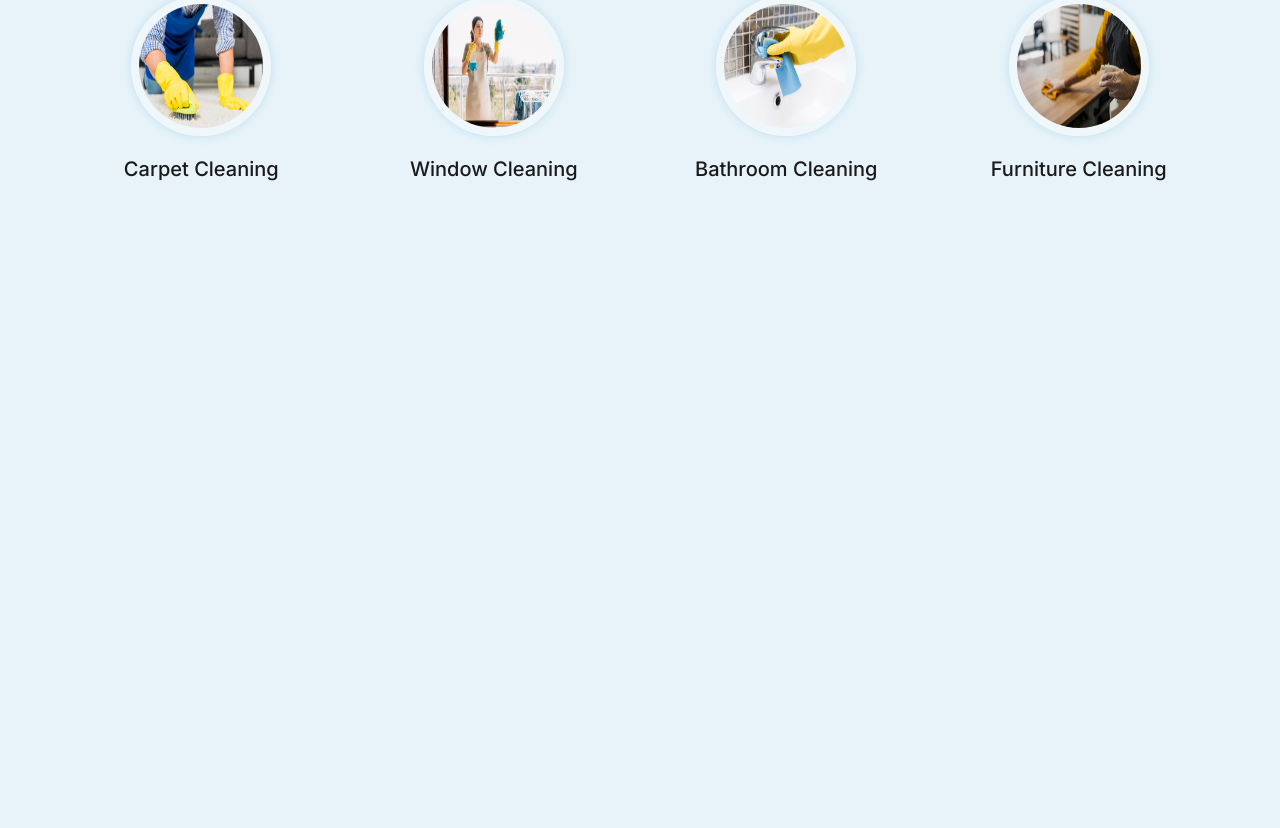
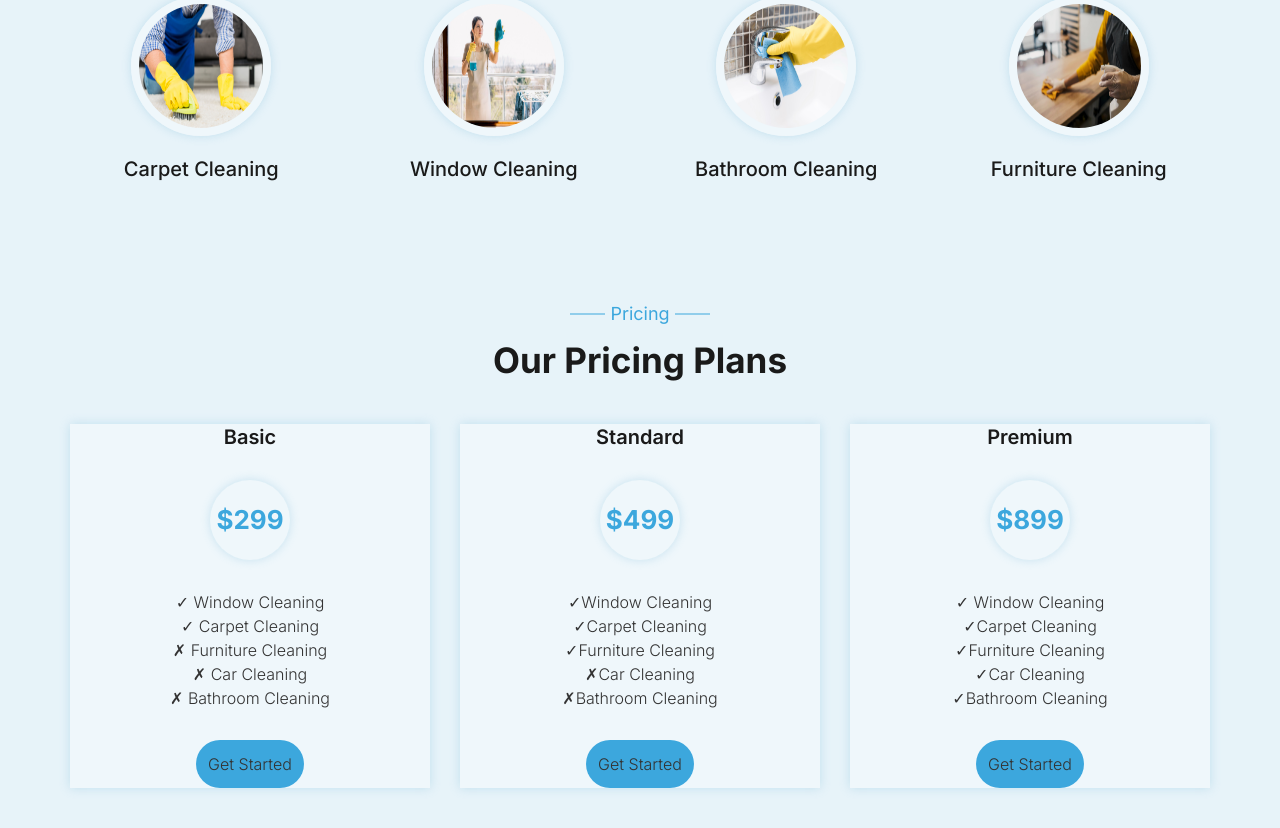
Before and after one commit to FrancisFlow/frontend-training, a Next.js app: page / in a window 1280 px wide. Shown: the part 1728-2556 px from the top of the page. Before the commit the page ends 1970 px from the top, so only its background shows below. Built offline with nearby package versions, Linux system fonts and the light colour scheme.

Commit message:
Created pricing cards and added checkmarks to pricing

```diff
--- a/src/app/globals.css
+++ b/src/app/globals.css
@@ -393,6 +393,50 @@ p{
 
 }
 /* pricing */
+
+
+.pricing-item {
+  grid-column:  span 4;
+  background-color: var(--bg-color);
+  text-align: center;
+  display: flex;
+  flex-direction: column;
+  align-items: center;
+  box-shadow: var(--shadow);
+  gap: 30px;
+  margin:0;
+}
+.pricing-item .plan-title{
+  font-size: var(--fs-xl);
+  font-weight: 600;
+  /* padding-top: 30px; */
+}
+
+.round-price {
+  width: 80px;
+  height:80px;
+  background-color:var(--bg-color);
+  box-shadow: var(--shadow);
+  border-radius: 50%;
+  display: flex;
+  justify-content: center;
+  align-items:center;
+}
+
+.round-price h2 {
+  color: var(--main-color);
+  font-weight: 700;
+  font-size: var(--fs-2xl);
+}
+
+.pricing-item button {
+  background-color: var(--main-color);
+  color: var(--text-white);
+  border-radius: 25px;
+  padding: 12px;
+
+}
+
 /* team */
 /* contact */
 /* footer */
--- a/src/app/page.js
+++ b/src/app/page.js
@@ -1,6 +1,7 @@
 import About from '@/components/About/About'
 import HeroSection from '@/components/herosection/Hero'
 import Navbar from '@/components/navbar/Navbar'
+import Pricing from '@/components/pricing/Pricing'
 import Services from '@/components/services/Services'
 
 export default function Home() {
@@ -11,6 +12,7 @@ export default function Home() {
       <HeroSection />
       <About />
       <Services />
+      <Pricing />
     </main>
     </>
   )
--- /dev/null
+++ b/src/components/pricing/Pricing.js
@@ -0,0 +1,69 @@
+const Pricing = () => {
+    return (
+        <>
+        <section className="pricing section-padding">
+            <div className="container">
+                <div className="section-title">
+                    <span className="title">pricing</span>
+                    <h2 className="sub-title" >our pricing plans</h2>
+                </div>
+
+                <div className="grid">
+                    <div className="pricing-item">
+                        <h2 className="plan-title" >Basic</h2>
+                        <div className="round-price">
+                            <h2>$299</h2>
+                        </div>
+                        <div className="features">
+                        <ul className="" >
+                           <li>✓ Window Cleaning</li>
+                            <li>✓ Carpet Cleaning </li>
+                            <li>✗ Furniture Cleaning</li>
+                            <li>✗ Car Cleaning</li>
+                            <li>✗ Bathroom Cleaning</li>
+                        </ul>
+
+                        </div>
+
+                        <button type="button">Get Started</button>
+                    </div>
+                    <div className="pricing-item">
+                        <h2 className="plan-title" >Standard</h2>
+                        <div className="round-price">
+                            <h2>$499</h2>
+                        </div>
+                        <ul>
+                           <li>✓Window Cleaning</li>
+                           <li>✓Carpet Cleaning </li>
+                            <li>✓Furniture Cleaning</li>
+                            <li>✗Car Cleaning</li>
+                            <li>✗Bathroom Cleaning</li>
+                        </ul>
+                        <button type="button">Get Started</button>
+                    </div>
+                    <div className="pricing-item">
+                        <h2 className="plan-title" >Premium</h2>
+                        <div className="round-price">
+                            <h2>$899</h2>
+                        </div>
+                        <ul>
+                          <li> ✓ Window Cleaning</li>
+                            <li>✓Carpet Cleaning </li>
+                            <li>✓Furniture Cleaning</li>
+                            <li>✓Car Cleaning</li>
+                           <li>✓Bathroom Cleaning</li>
+                        </ul>
+                        <button type="button">Get Started</button>
+
+                    </div>
+
+
+
+                </div>
+            </div>
+        </section>
+        </>
+    );
+}
+
+export default Pricing;
```
